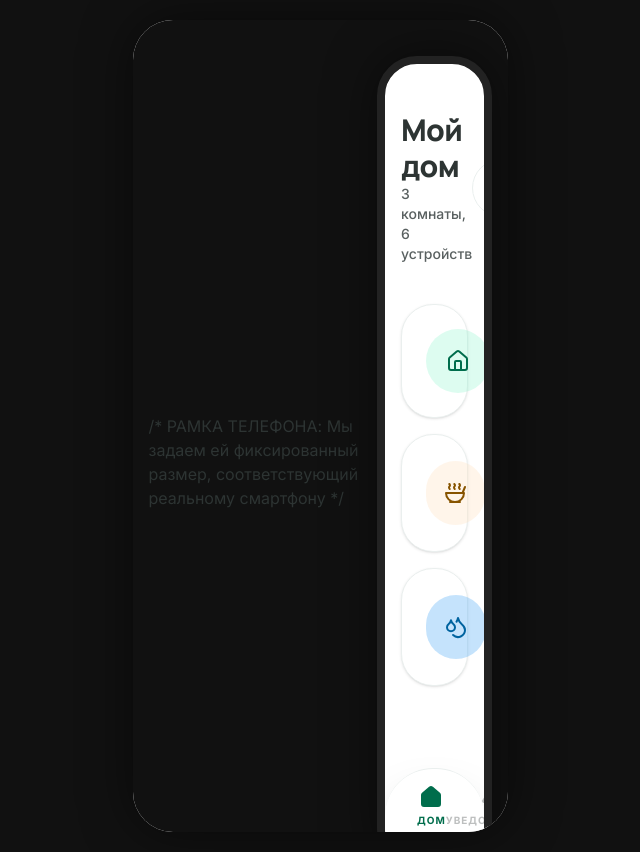
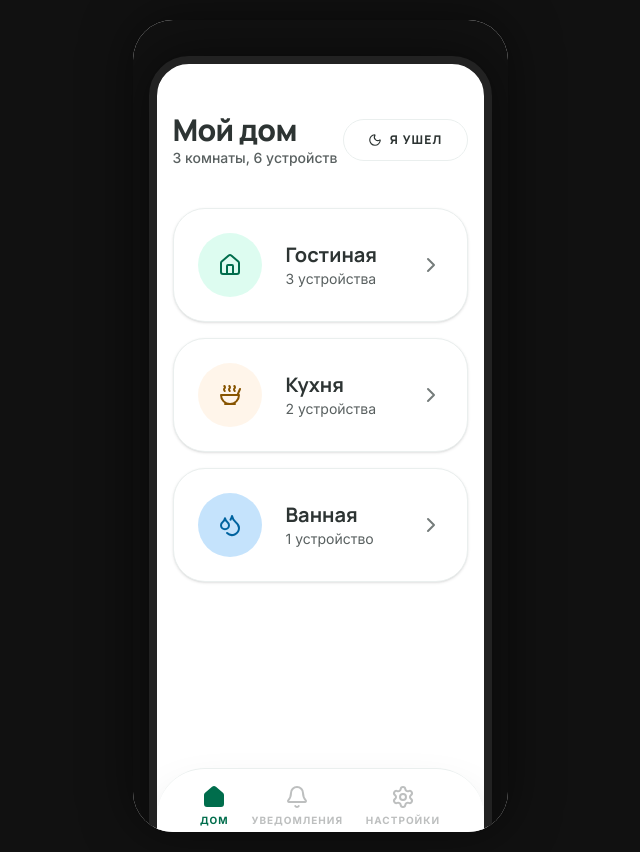
Before and after one commit to nahstya/smart-home-ui-study, a React (Vite) app in the folder aura-home/: page / in a window 1280 px wide. Shown: the whole page, without its empty margins (320-960 px from the left). Built offline with nearby package versions, Linux system fonts and the light colour scheme.

Commit message:
Update App.tsx

```diff
--- a/aura-home/src/App.tsx
+++ b/aura-home/src/App.tsx
@@ -1472,15 +1472,14 @@ export default function App() {
 // ... (все ваши функции renderHome, renderRoom и т.д. остаются выше)
 
   return (
-  /* ФОН: Серый/темный фон вокруг "телефона", чтобы он выделялся */
+    /* ФОН: Серый/темный фон вокруг "телефона" */
     <div className="min-h-screen bg-[#111] flex items-center justify-center p-4">
 
-    /* РАМКА ТЕЛЕФОНА: Мы задаем ей фиксированный размер, соответствующий реальному смартфону */
+      {/* РАМКА ТЕЛЕФОНА */}
       <div id="root" className="relative w-[375px] h-[812px] bg-surface overflow-hidden rounded-[3rem] shadow-2xl border-[8px] border-[#222] flex flex-col">
 
-      {/* ОСНОВНОЙ КОНТЕНТ: Добавлен overflow-y-auto для скролла внутри телефона */}
+        {/* ОСНОВНОЙ КОНТЕНТ */}
         <main className="flex-1 overflow-y-auto scrollable-content px-4">
-        {/* Добавляем верхний отступ, чтобы текст не прилипал к краю */}
           <div className="pt-4">
             {currentScreen === 'home' && renderHome()}
             {currentScreen === 'room' && renderRoom()}
@@ -1512,11 +1511,10 @@ export default function App() {
             )}
           </div>
 
-        {/* ПУСТОЙ ОТСТУП: Чтобы контент можно было проскроллить выше навигации */}
           <div className="h-32" />
         </main>
 
-      {/* Navigation Bar: Теперь она закреплена (absolute) внутри рамки телефона */}
+        {/* Navigation Bar */}
         {currentScreen !== 'connectionFlow' && (
           <nav className="absolute bottom-0 left-0 w-full glass-panel pt-4 pb-8 px-8 border-t border-surface-container flex justify-around items-center z-40 rounded-t-[3rem] shadow-2xl">
             <button
@@ -1543,7 +1541,7 @@ export default function App() {
           </nav>
         )}
 
-      {/* Away Mode Overlay: Теперь он тоже ограничен рамкой телефона */}
+        {/* Away Mode Overlay */}
         <AnimatePresence>
           {showAwayTimer && (
             <motion.div
@@ -1562,7 +1560,7 @@ export default function App() {
                   <svg className="w-48 h-48 -rotate-90">
                     <circle cx="94" cy="94" r="80" fill="none" stroke="currentColor" strokeWidth="4" className="opacity-10" />
                     <motion.circle
-                     cx="94" cy="94" r="80" fill="none" stroke="var(--color-primary)" strokeWidth="8" strokeDasharray="503"
+                       cx="94" cy="94" r="80" fill="none" stroke="#2e7d32" strokeWidth="8" strokeDasharray="503"
                        animate={{ strokeDashoffset: 503 - (503 * awayTimeLeft) / 10 }}
                     />
                   </svg>
```
Lines whose indentation alone changed are shown as unchanged.
